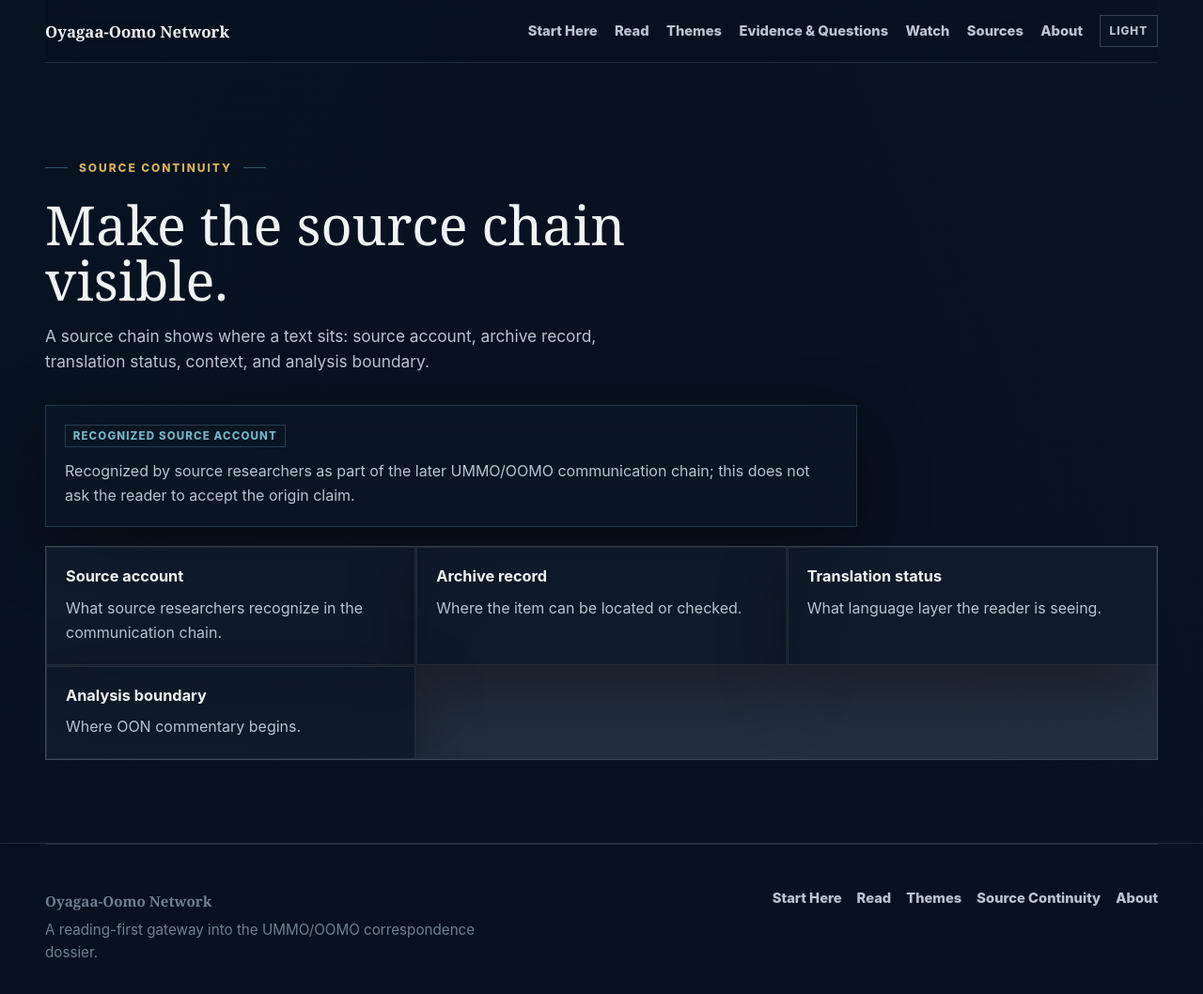
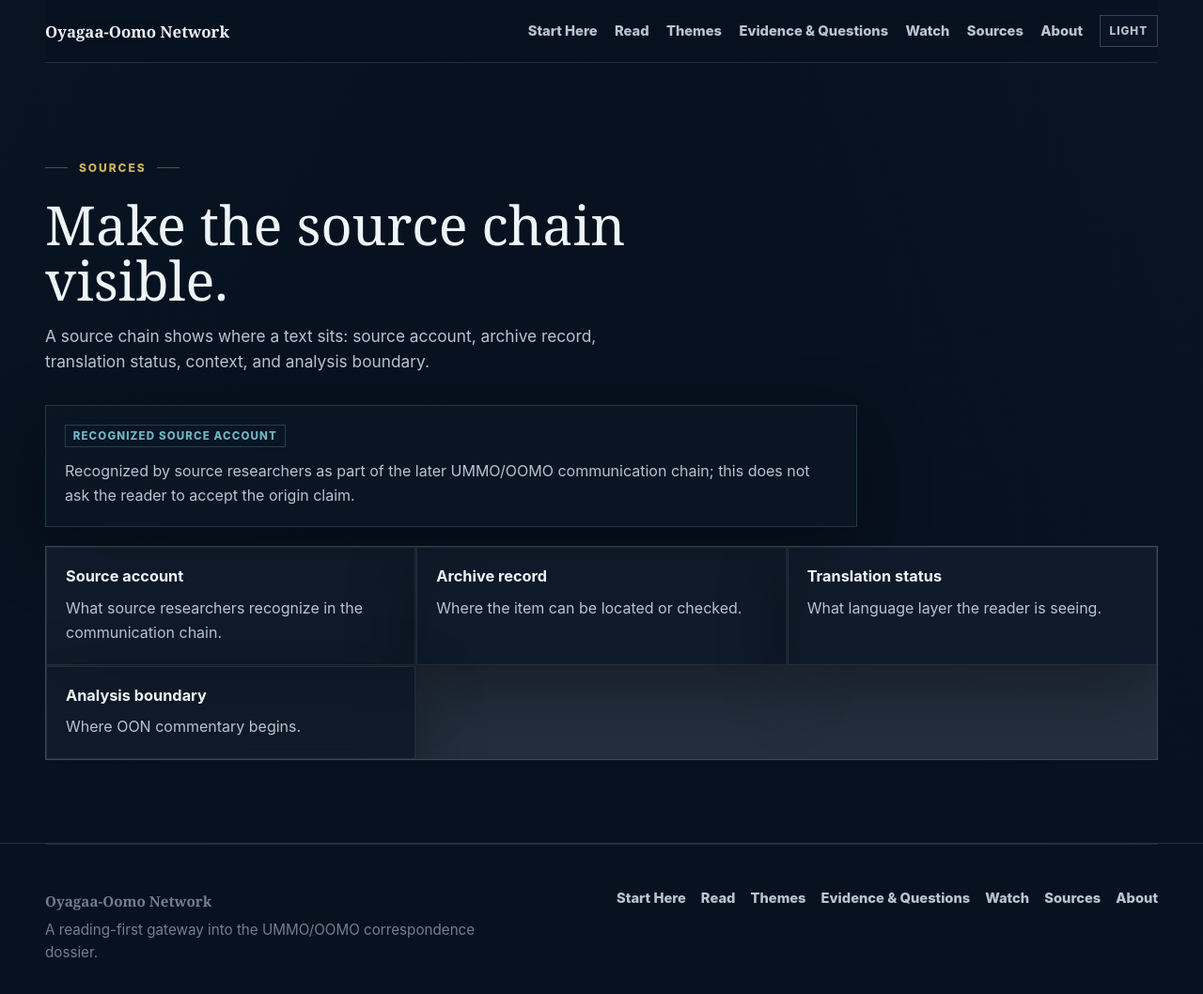
Before and after one commit to sosicivona/oon-website, an Astro site: page /oon-website/source-continuity in a window 1280 px wide. Shown: the whole page at 94% size. Built offline with nearby package versions, Linux system fonts and the light colour scheme; Astro itself is replaced by a stand-in of ours.

Commit message:
Align navigation targets

```diff
--- a/src/components/Footer.astro
+++ b/src/components/Footer.astro
@@ -14,7 +14,9 @@ const link = (path) => `${basePath}${path}`;
     <a href={link("start-here/")}>Start Here</a>
     <a href={link("read/")}>Read</a>
     <a href={link("themes/")}>Themes</a>
-    <a href={link("source-continuity/")}>Source Continuity</a>
+    <a href={link("evidence-questions/")}>Evidence & Questions</a>
+    <a href={link("watch/")}>Watch</a>
+    <a href={link("source-continuity/")}>Sources</a>
     <a href={link("about/")}>About</a>
   </nav>
 </footer>
--- a/src/components/Header.astro
+++ b/src/components/Header.astro
@@ -10,7 +10,7 @@ const navItems = [
   { label: "Themes", href: link("themes/") },
   { label: "Evidence & Questions", href: link("evidence-questions/") },
   { label: "Watch", href: link("watch/") },
-  { label: "Sources", href: `${basePath}#sources` },
+  { label: "Sources", href: link("source-continuity/") },
   { label: "About", href: link("about/") },
 ];
 ---
--- a/src/pages/index.astro
+++ b/src/pages/index.astro
@@ -32,7 +32,7 @@ const bannerImage = `${basePath}images/oon-banner-v3.jpg`;
           They did not ask us to believe them. They asked to be read, doubted, and thought
           about freely.
         </p>
-        <a class="button button-primary" href={link("start-here/")}>Start reading</a>
+        <a class="button button-primary" href={link("read/")}>Start reading</a>
       </div>
     </div>
   </section>
@@ -135,5 +135,6 @@ const bannerImage = `${basePath}images/oon-banner-v3.jpg`;
       <article><span>Living discussion</span><strong>OON X / Twitter</strong><em>Public channel</em></article>
       <article><span>Video layer</span><strong>OON YouTube</strong><em>Public channel</em></article>
     </div>
+    <a class="text-link" href={link("source-continuity/")}>Open Sources</a>
   </Section>
 </BaseLayout>
--- a/src/pages/source-continuity.astro
+++ b/src/pages/source-continuity.astro
@@ -6,11 +6,11 @@ import BaseLayout from "../layouts/BaseLayout.astro";
 ---
 
 <BaseLayout
-  title="Source Continuity | Oyagaa-Oomo Network"
+  title="Sources | Oyagaa-Oomo Network"
   description="Source-status language and source-chain structure for the UMMO/OOMO dossier."
 >
   <Section
-    eyebrow="Source Continuity"
+    eyebrow="Sources"
     title="Make the source chain visible."
     lede="A source chain shows where a text sits: source account, archive record, translation status, context, and analysis boundary."
     variant="page-hero"
```
